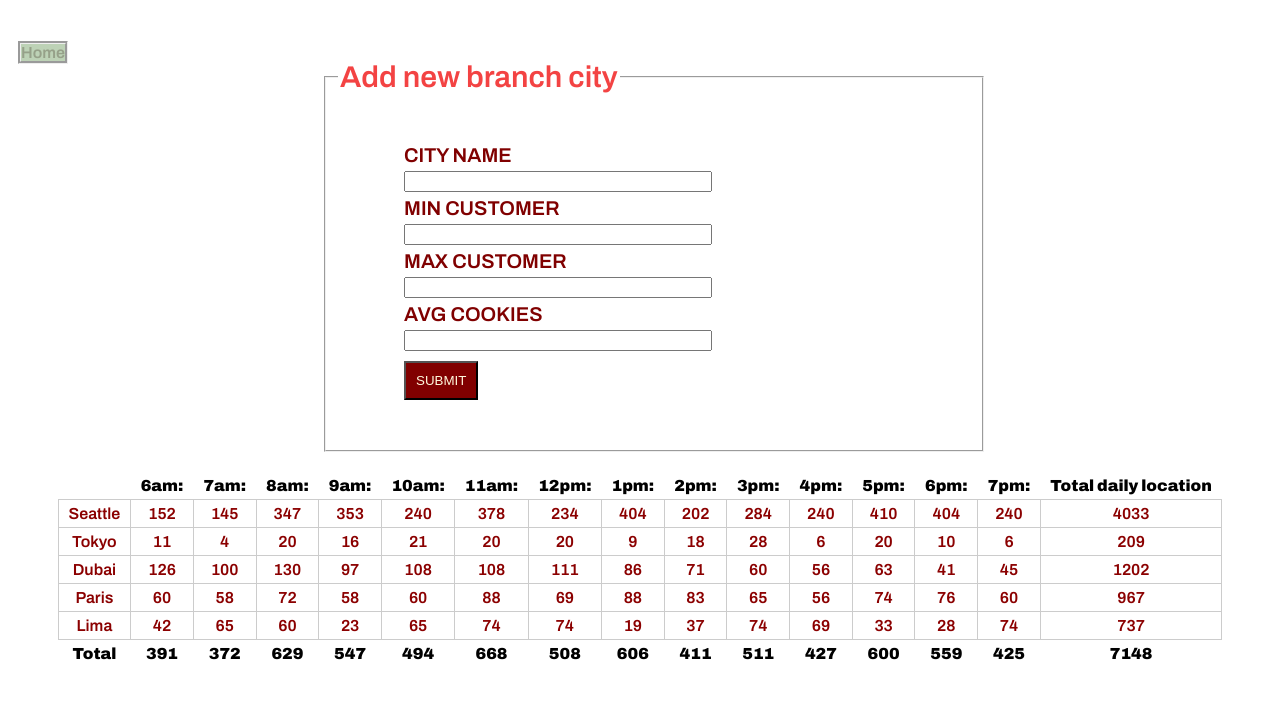
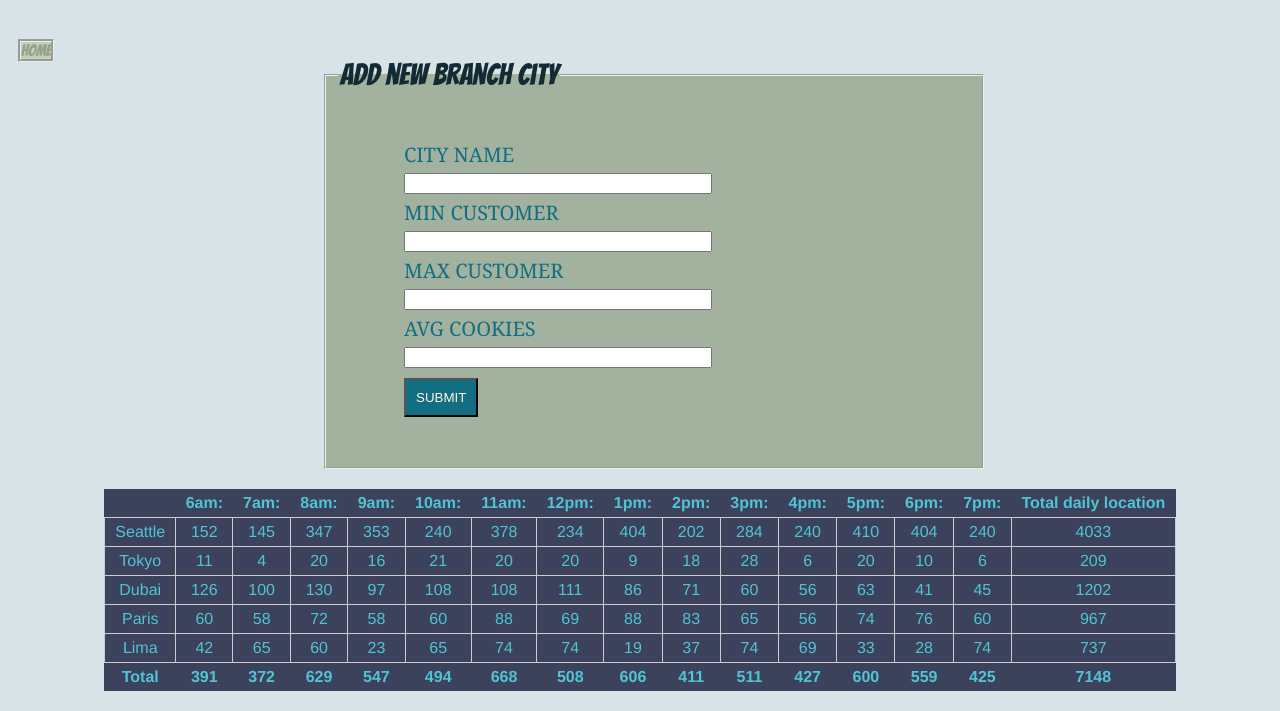
Before and after one commit to salehradwan/cookie-stand, a plain HTML site: page sales.html in a window 1280 px wide. Shown: the part 142-853 px from the top of the page. Before the commit the page ends 829 px from the top, so only its background shows below. Drawn offline with Linux system fonts and the light colour scheme.

Commit message:
Finish the salmon cookies project

```diff
--- a/css/sales.css
+++ b/css/sales.css
@@ -1,27 +1,32 @@
 @import url('https://fonts.googleapis.com/css2?family=Archivo:ital,wght@0,600;0,900;1,200&display=swap');
-
+@import url('https://fonts.googleapis.com/css2?family=Bangers&display=swap');
 body {
-    font-family: 'Archivo', Helvetica;
+    font-family: 'Bangers', cursive;
+    color: #132c33;
+    background-color: #d8e3e7;
 }
 
 header p {
     margin-left: 20px;
-    color: #810000;
+    /* color: #810000; */
     font-size: 60px;
 }
 fieldset {
     width: 50%;
     margin-left: 25%;
+    background-color: #a2b29f;
 }
 legend {
     font-weight: 400;
-    color: rgb(243, 67, 67);
+    /* color: rgb(243, 67, 67); */
     font-size: 30px;
 }
 form {
     max-width: 500px;
     margin: 20px auto;
     padding: 20px;
+    color: #126e82;
+    font-family: Georgia;
 }
 form label {
     display: block;
@@ -29,7 +34,7 @@ form label {
     text-transform: uppercase;
     font-size: 20px;
     font-weight: 300;
-    color: maroon;
+    /* color: maroon; */
 }
 form input {
     display: block;
@@ -41,7 +46,7 @@ form input {
     /* margin: 10px 0 0 80px; */
     margin-top: 10px;
     padding: 10px;
-    background-color: #810000;
+    background-color: #126e82;
     color: cornsilk;
     text-transform: uppercase;
     cursor: pointer;
@@ -58,7 +63,7 @@ ul li {
 }
 ul li::before {
     content: "\2022";
-    color: #f05945;
+    /* color: #f05945; */
     width: 1em;
     margin-right: 1em;
 }
@@ -78,15 +83,18 @@ table {
     border-collapse: collapse;
     text-align: center;
     margin: 20px auto;
+    font-family:  Helvetica;
+    color: #51c4d3;
+    background-color: #3c415c;
   }
 
   td, th {
     border: 1px solid #ccc;
     padding: 5px 10px;
-    color: darkred;
+    /* color: darkred; */
   }
 
   th {
     border: none;
-    color: #000;
+    /* color: #000; */
   }
--- a/js/app.js
+++ b/js/app.js
@@ -1,4 +1,4 @@
-let images = ['./image/cutter.jpeg', './image/family.jpg', './image/fish.jpg', './image/frosted-cookie.jpg', './image/shirt.jpg'];
+let images = ['./image/cutter.jpeg', './image/family.jpg', './image/fish.jpg', './image/frosted-cookie.jpg', './image/shirt.jpg', './image/salmon.png'];
 
 let index = 0;
 const imgElement = document.querySelector('#mainPhoto');
@@ -9,5 +9,5 @@ function change() {
 }
 
 window.onload = function () {
-  setInterval(change, 2000);
+  setInterval(change, 5000);
 };
```
Also changed, not shown: css/style.css (+11 -0 lines).
